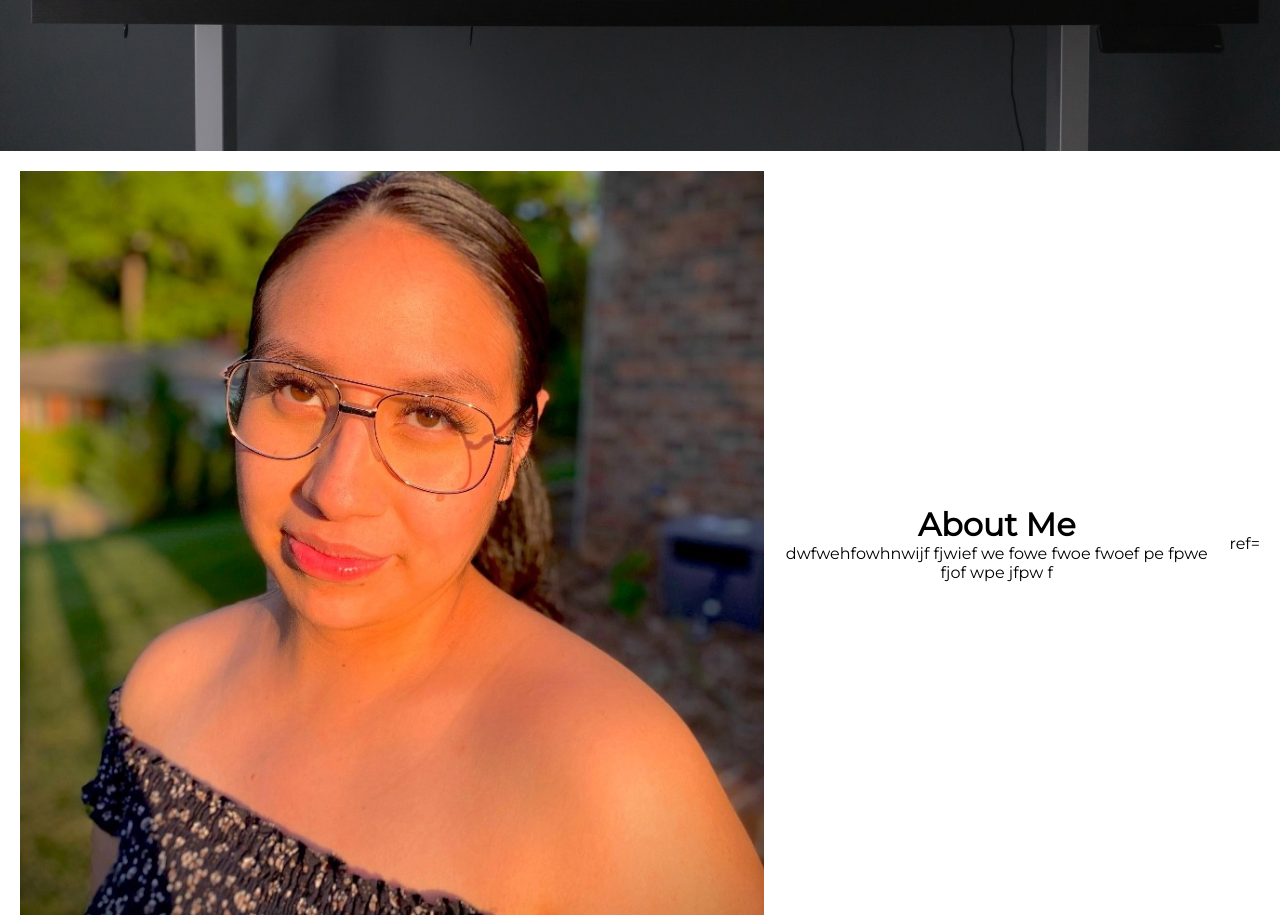
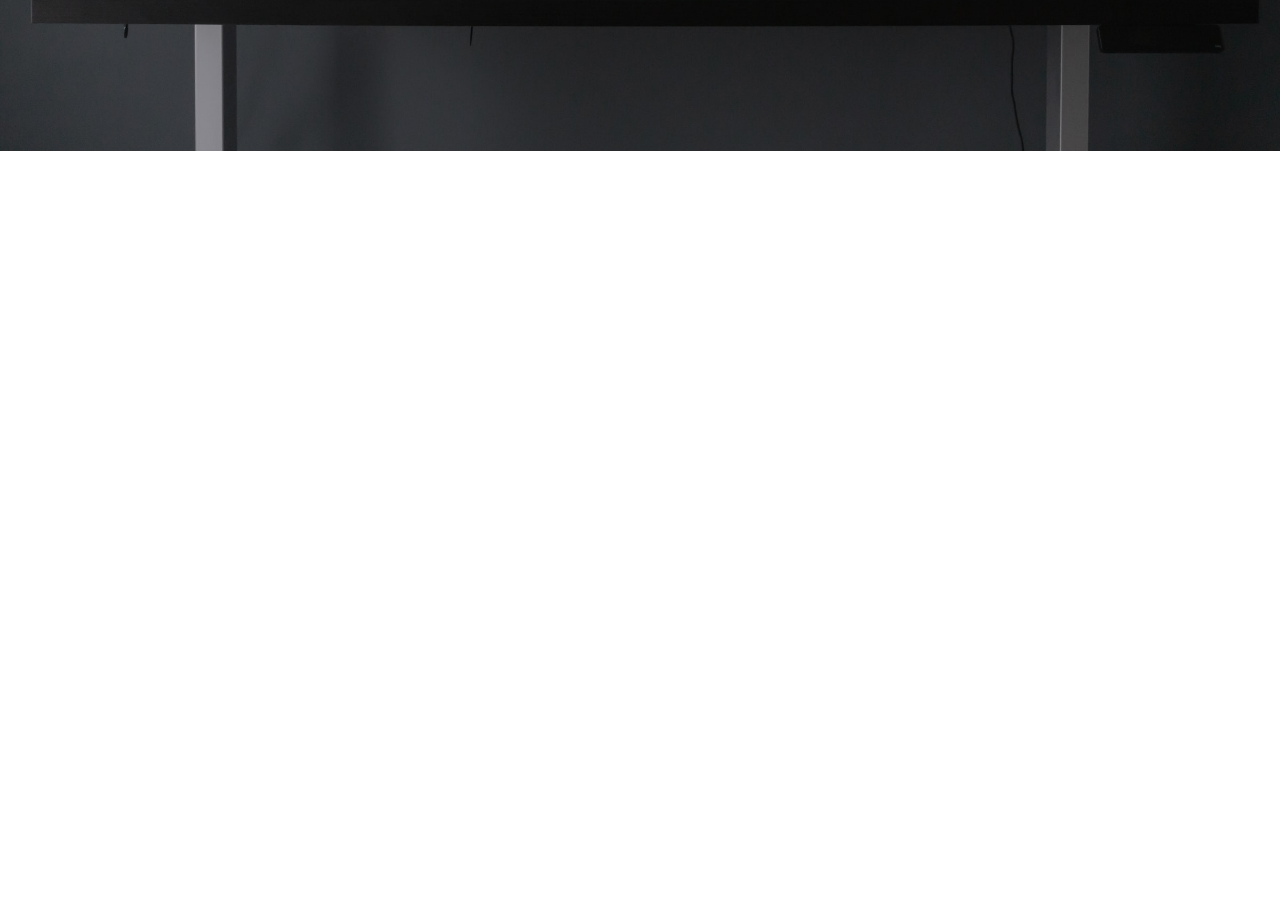
Before and after one commit to Emilyleonella/EmilyPortfolio, a React (Create React App) app: page / in a window 1280 px wide. Shown: the part 649-1566 px from the top of the page. Built offline with nearby package versions, Linux system fonts and the light colour scheme; a web font is replaced by a local one.

Commit message:
adding css for effect

```diff
--- a/src/App.css
+++ b/src/App.css
@@ -76,10 +76,19 @@
   display: flex;
   align-items: center;
   margin: 20px;
+  opacity: 0%;
+  transform: scale(85%);
+  transition: 2s;
+}
+
+.slider-zoom {
+  opacity: 1;
+  transform: scale(100%);
+  transition: 2s;
 }
 
 .imgOne {
-  width: 60%;
+  width: 40%;
 }
 
 .slider-info {
--- a/src/components/Slider.jsx
+++ b/src/components/Slider.jsx
@@ -33,8 +33,8 @@ const Slider = ({ imageSrc, title, subtitle, flipped }) => {
   };
 
   return (
-    <div className="slider">
-      {renderContent()} ref={ref}
+    <div className="slider" ref={ref}>
+      {renderContent()}
     </div>
   );
 };
--- a/src/partials/_slider.scss
+++ b/src/partials/_slider.scss
@@ -2,10 +2,19 @@
   display: flex;
   align-items: center;
   margin: 20px;
+  opacity: 0%;
+  transform:scale(85%);
+  transition: 2s;
+}
+
+.slider-zoom{
+  opacity: 1;
+  transform: scale(100%);
+  transition: 2s;
 }
 
 .imgOne{
-  width: 60%;
+  width: 40%;
 }
 
 .slider-info{
```
Also changed, not shown: 1 other file (tests, documents, lock files or other folders).
